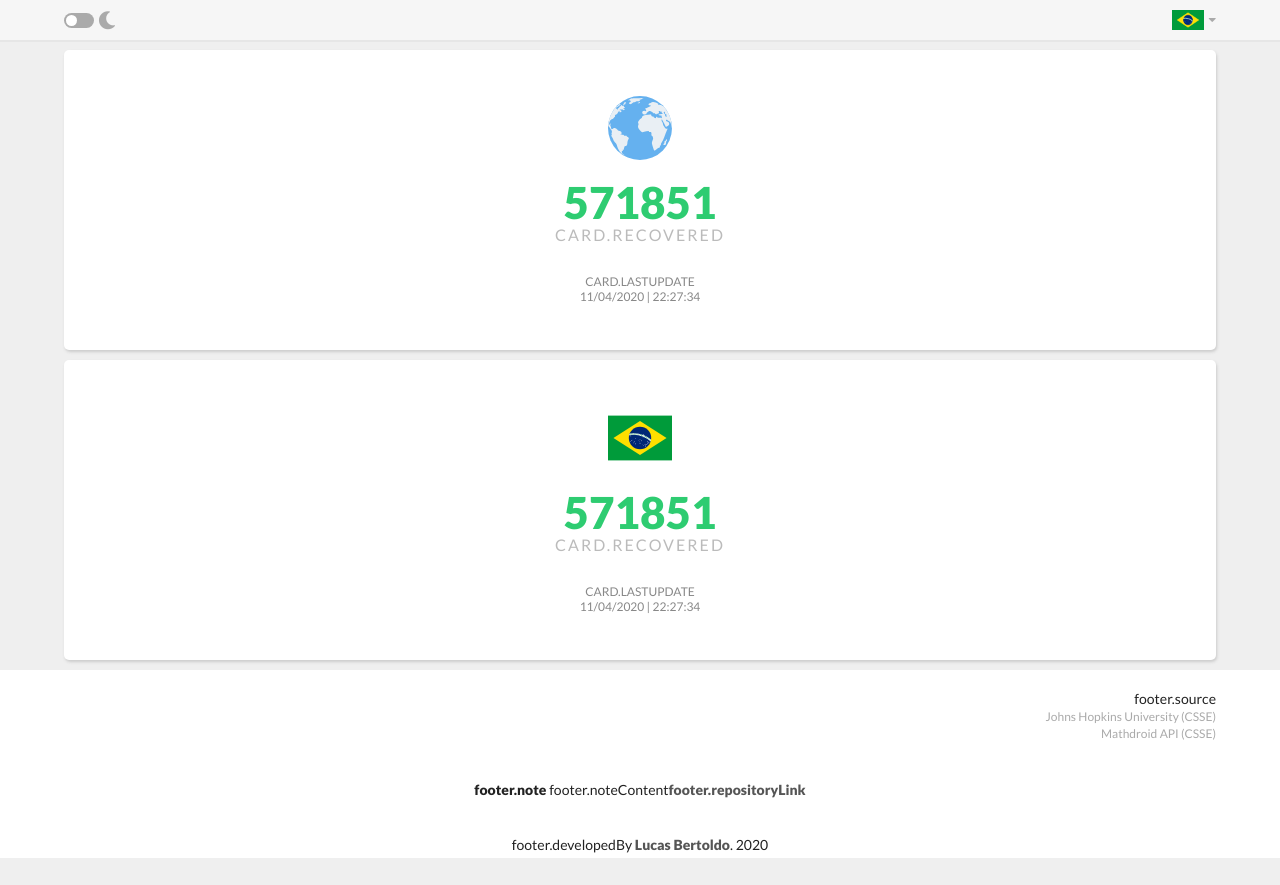
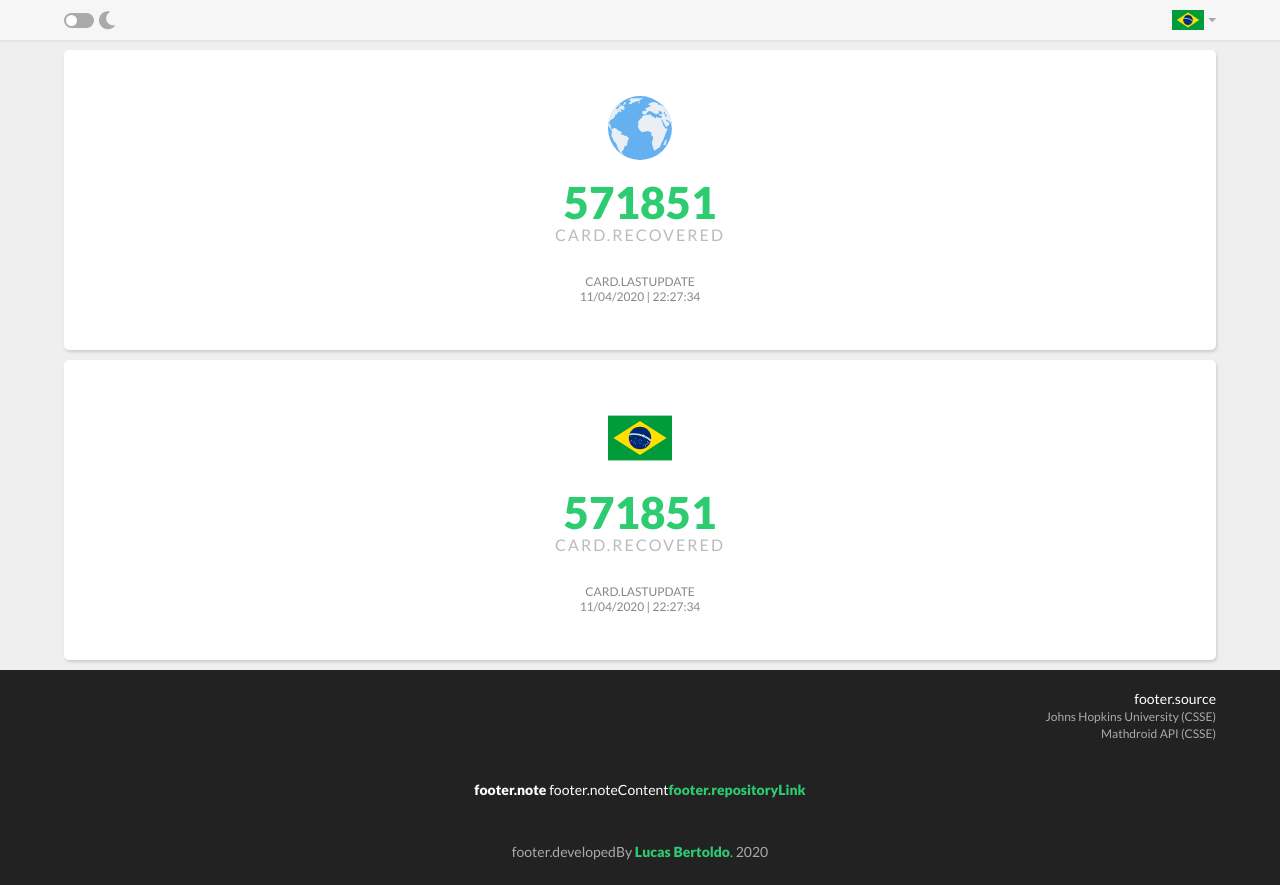
Before and after one commit to lucasfber/rectra-app, a React (Create React App) app: page / in a window 1280 px wide. Before the commit the page ends 858 px from the top, so only its background shows below. Built offline with nearby package versions, Linux system fonts and the light colour scheme; what i18next-xhr-backend would draw is missing.

Commit message:
Footer style improvement

```diff
--- a/src/Footer/index.jsx
+++ b/src/Footer/index.jsx
@@ -40,7 +40,11 @@ const Footer = () => {
         <div className="credits">
           <p>
             {t("footer.developedBy")}{" "}
-            <a href="#/" rel="noopener noreferrer" target="_blank">
+            <a
+              href="https://github.com/lucasfber"
+              rel="noopener noreferrer"
+              target="_blank"
+            >
               Lucas Bertoldo
             </a>
             . {new Date().getFullYear()}
--- a/src/Footer/style.scss
+++ b/src/Footer/style.scss
@@ -1,9 +1,9 @@
 footer {
-  background-color: white;
+  background-color: #222;
   padding: 20px 0;
   text-align: right;
   font-size: 14px;
-  color: #222;
+  color: white;
   position: relative;
 
   a {
@@ -22,18 +22,19 @@ footer {
 
   .credits {
     padding: 5px 0;
-    position: absolute;
+/*     position: absolute;
     left: 0;
     width: 100%;
-    bottom: 0;
+    bottom: 0; */
     text-align: center;
+    color: #aaa;
   }
 
   .note-section, .credits {
     a {
       font-size: 14px;
       font-weight: bold;
-      color: #555;
+      color: #2ecc71;
     }
   }
 }
```
